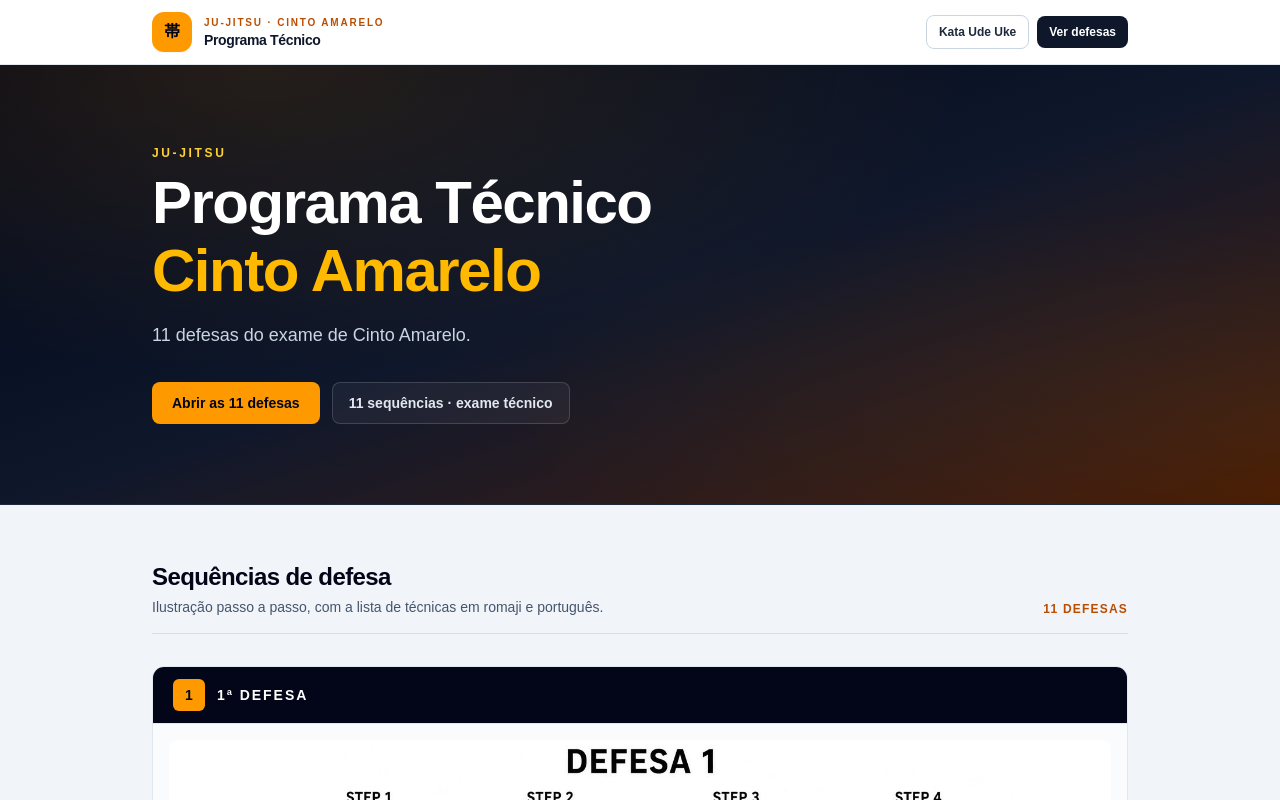
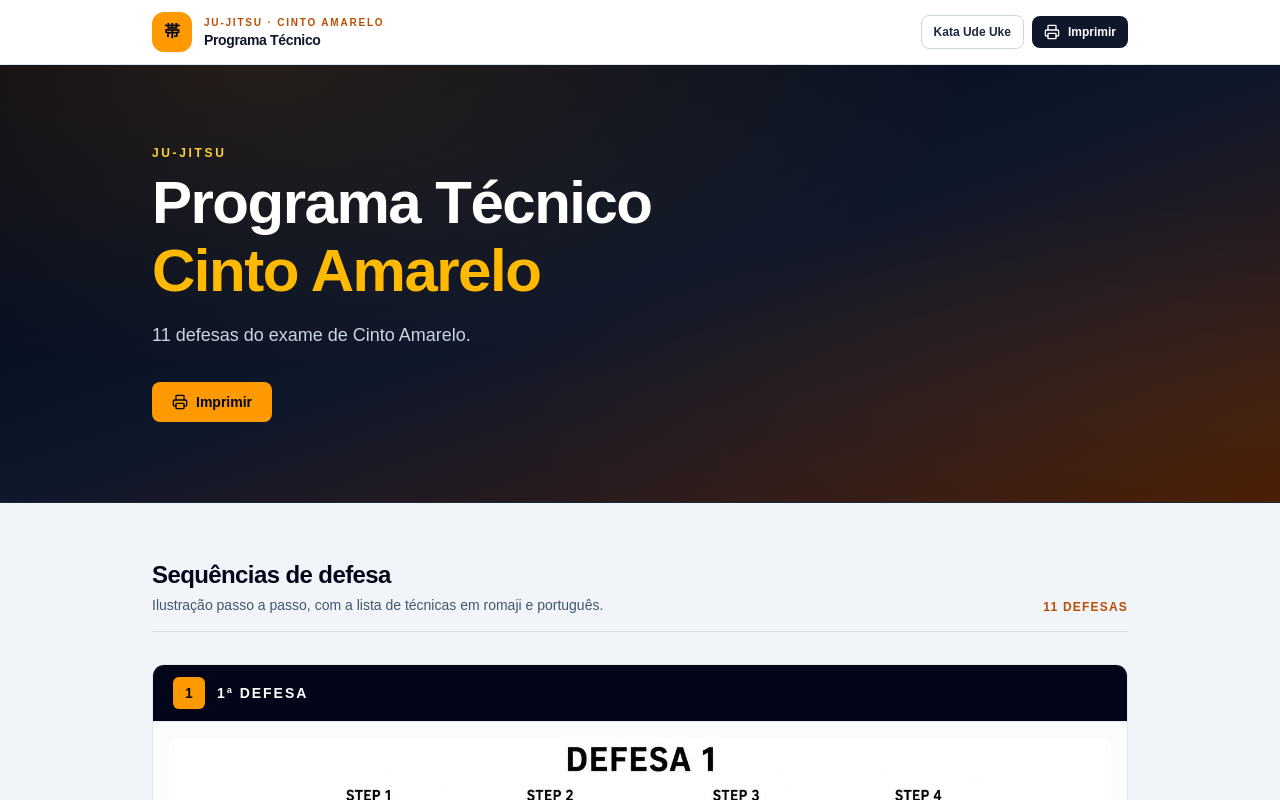
Before and after one commit to magalhaesals/seishinzen, a Next.js app: page /faixa-amarela in a window 1280 px wide. Shown: the top 800 px of the page. Built offline with nearby package versions, Linux system fonts and the light colour scheme.

Commit message:
Replace Cinto Amarelo hero CTAs with a print button
Co-authored-by: Antonio Magalhães <magalhaesals@users.noreply.github.com>

```diff
--- /dev/null
+++ b/src/app/faixa-amarela/PrintButton.tsx
@@ -0,0 +1,16 @@
+"use client";
+
+import { Printer } from "lucide-react";
+
+export function PrintButton({ className }: { className?: string }) {
+  return (
+    <button
+      type="button"
+      onClick={() => window.print()}
+      className={className}
+    >
+      <Printer className="h-4 w-4" />
+      Imprimir
+    </button>
+  );
+}
--- a/src/app/faixa-amarela/page.tsx
+++ b/src/app/faixa-amarela/page.tsx
@@ -4,6 +4,7 @@ import {
   FAIXA_AMARELA_DEFENSES,
   FAIXA_AMARELA_PROGRAM,
 } from "@/data/faixaAmarela";
+import { PrintButton } from "./PrintButton";
 
 export const metadata: Metadata = {
   title: "Programa Técnico — Cinto Amarelo (Ju-Jitsu)",
@@ -39,12 +40,7 @@ export default function FaixaAmarelaPage() {
             >
               Kata Ude Uke
             </Link>
-            <a
-              href="#defesas"
-              className="rounded-lg bg-slate-900 px-3 py-2 text-white transition-colors hover:bg-slate-800"
-            >
-              Ver defesas
-            </a>
+            <PrintButton className="inline-flex items-center gap-2 rounded-lg bg-slate-900 px-3 py-2 text-white transition-colors hover:bg-slate-800" />
           </nav>
         </div>
       </header>
@@ -71,16 +67,8 @@ export default function FaixaAmarelaPage() {
           <p className="mt-5 max-w-2xl text-base leading-relaxed text-slate-300 sm:text-lg print:text-slate-600">
             {FAIXA_AMARELA_PROGRAM.subtitle}.
           </p>
-          <div className="mt-8 flex flex-wrap gap-3 text-sm font-semibold print:hidden">
-            <a
-              href="#defesas"
-              className="inline-flex items-center rounded-lg bg-amber-500 px-5 py-2.5 text-slate-950 transition-transform hover:-translate-y-0.5"
-            >
-              Abrir as 11 defesas
-            </a>
-            <p className="inline-flex items-center rounded-lg border border-white/15 bg-white/5 px-4 py-2.5 text-slate-200">
-              11 sequências · exame técnico
-            </p>
+          <div className="mt-8 print:hidden">
+            <PrintButton className="inline-flex items-center gap-2 rounded-lg bg-amber-500 px-5 py-2.5 text-sm font-semibold text-slate-950 transition-transform hover:-translate-y-0.5" />
           </div>
         </div>
       </section>
```
